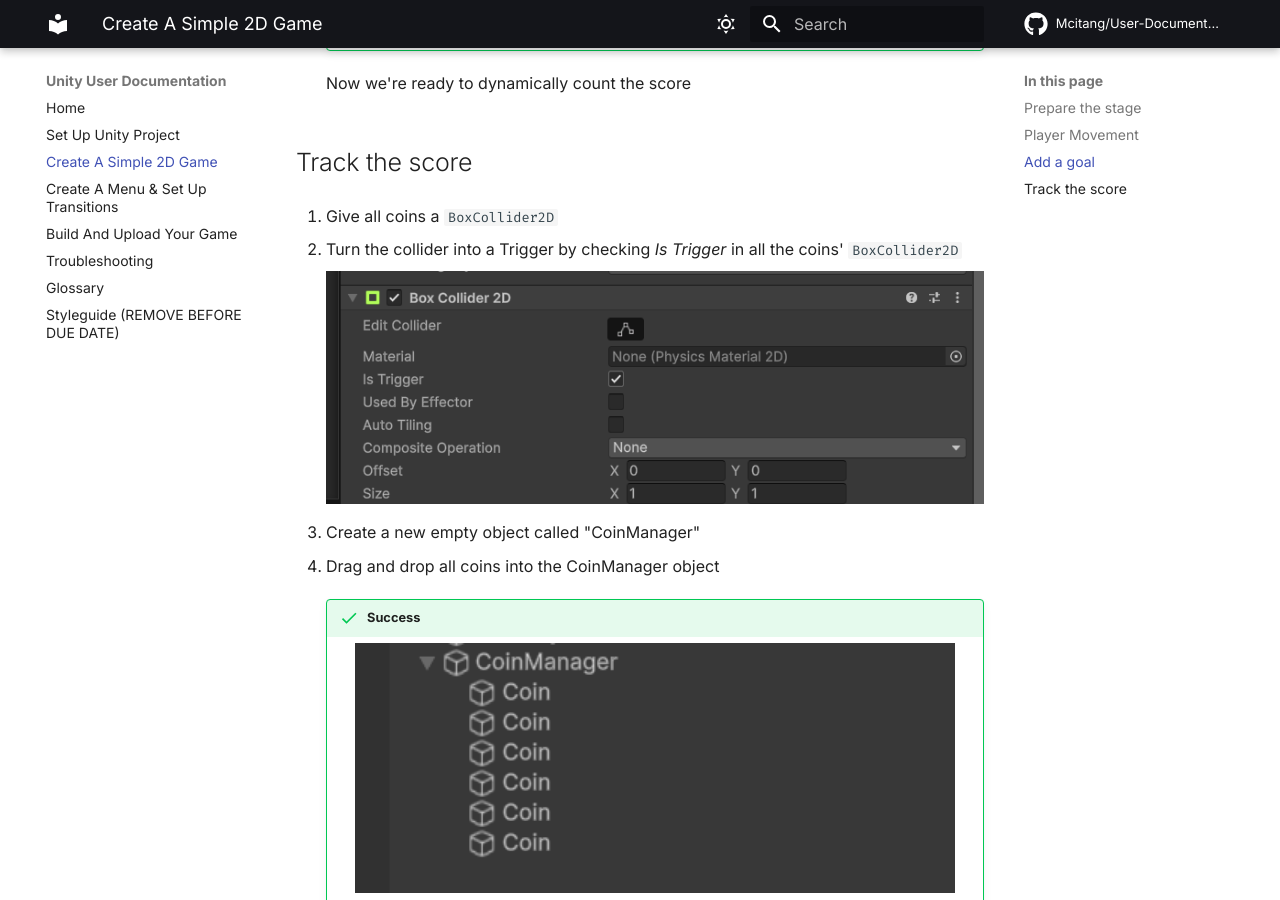
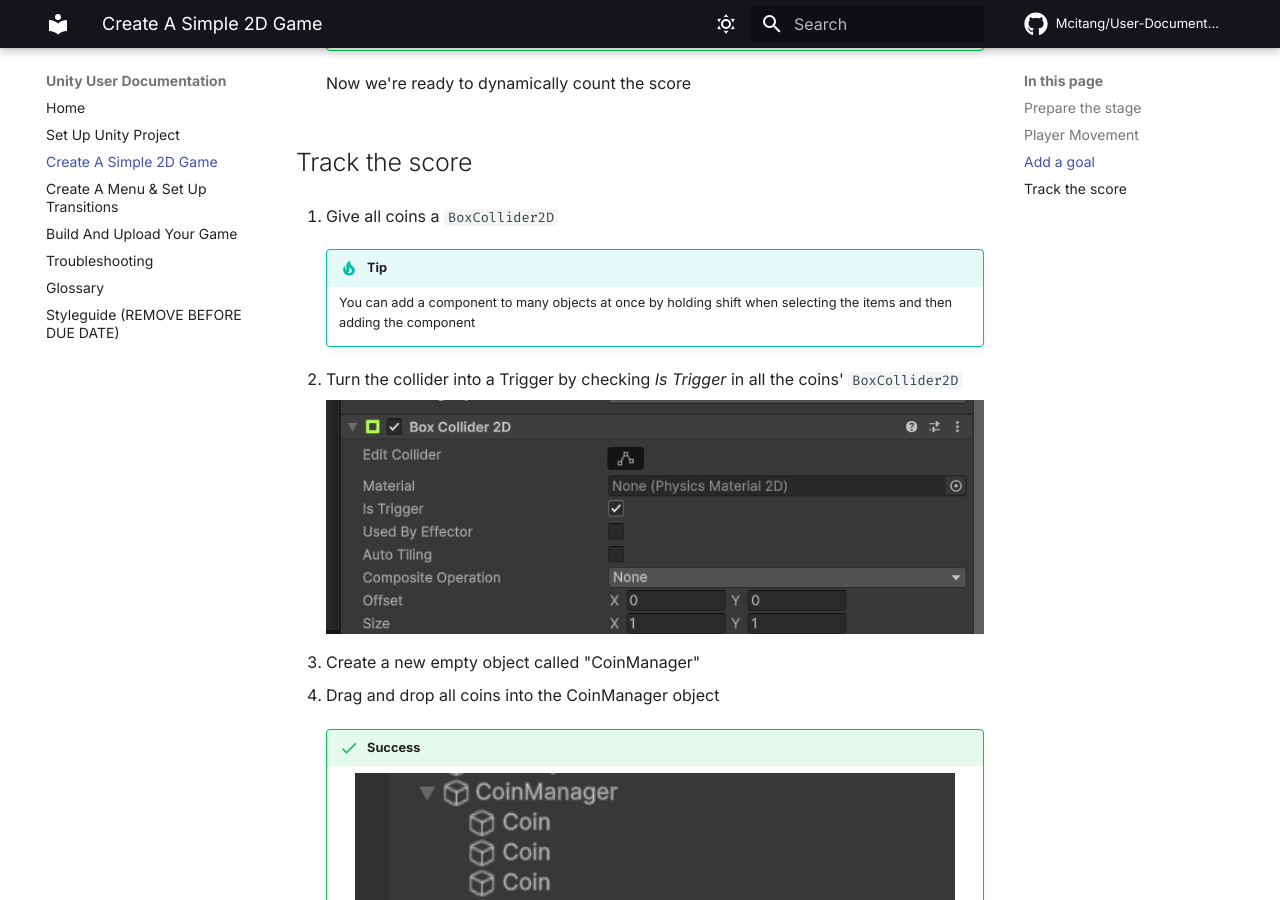
Before and after one commit to Mcitang/User-Documentation, an MkDocs documentation site: the page built from docs/make-game.md, in a window 1280 px wide and 900 px high, scrolled down 10676 px. Built offline with MkDocs 1.6.1 and Material for MkDocs 9.7.7, drawn with Linux system fonts in a browser that asks for light colours; emoji names are drawn with the system emoji font; comment, search, counter and statistics services are not loaded.

Commit message:
Add a new tip

```diff
--- a/docs/make-game.md
+++ b/docs/make-game.md
@@ -340,6 +340,9 @@
 
 1. Give all coins a `BoxCollider2D`
 
+    !!! tip
+        You can add a component to many objects at once by holding shift when selecting the items and then adding the component
+
 1. Turn the collider into a Trigger by checking _Is Trigger_ in all the coins' `BoxCollider2D`
 
     ![Trigger BoxCollider2D][trigger-image]
```
